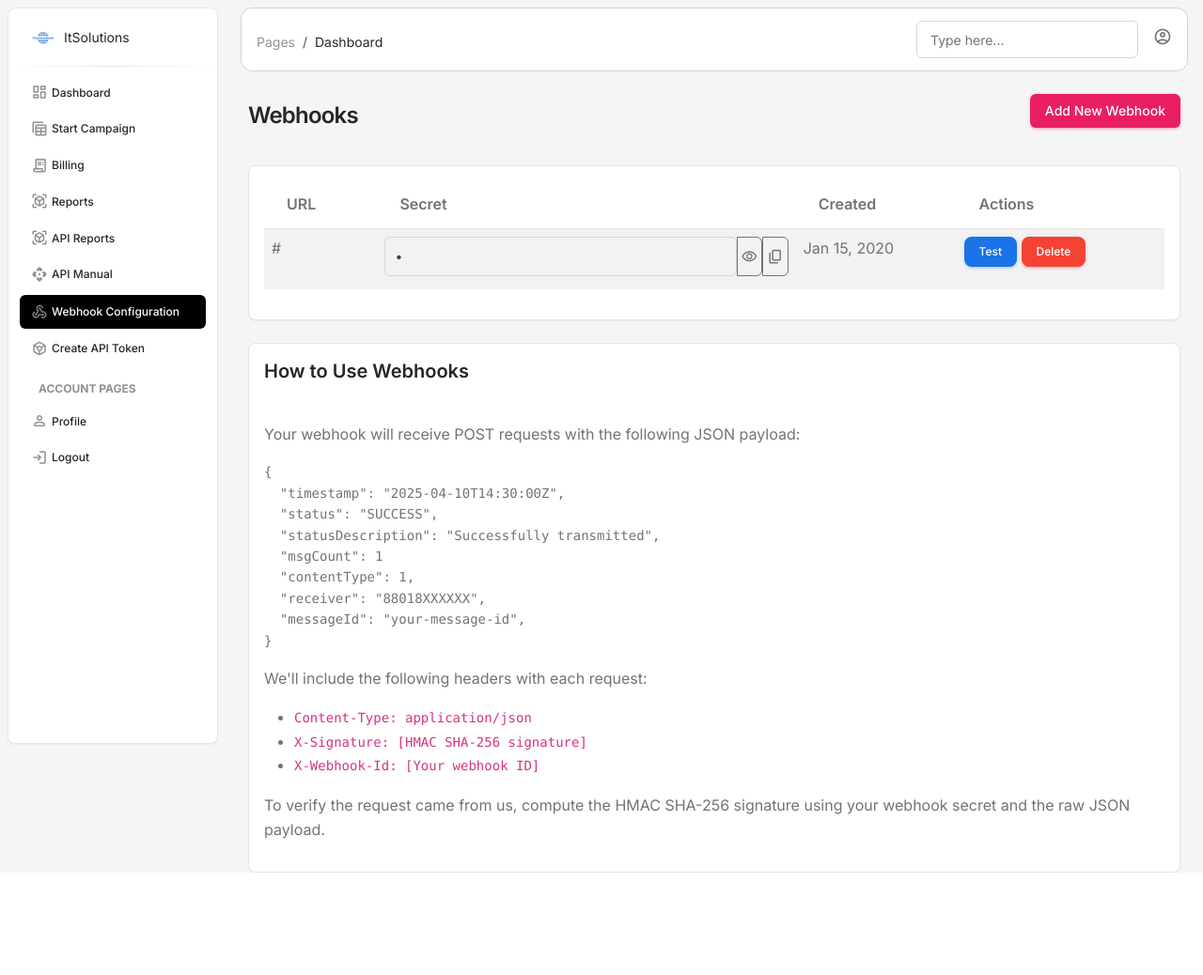
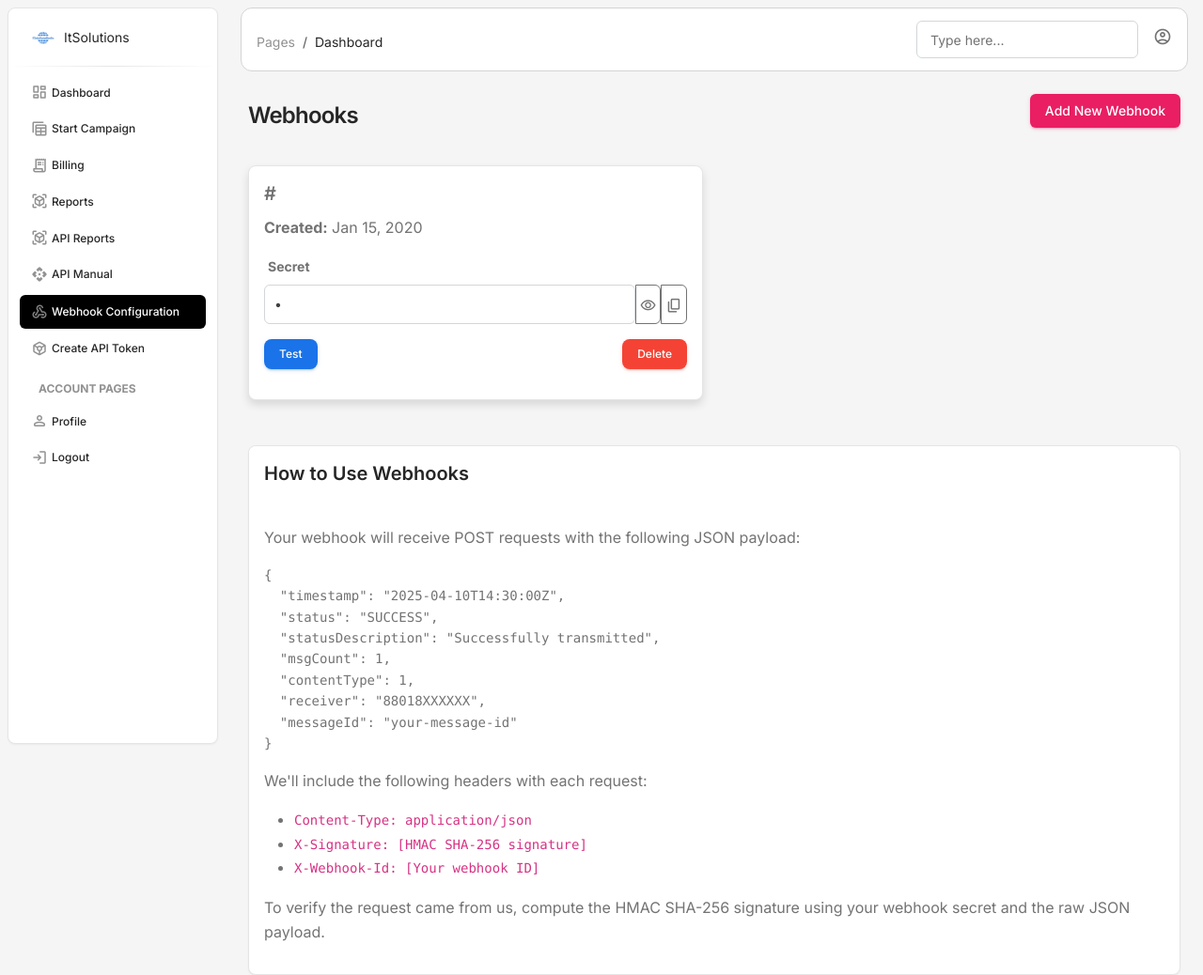
Before and after one commit to itsolution4india/send_sms_djnago, a Django app: page /webhooks/ in a window 1280 px wide. Shown: the whole page at 94% size. Before the commit the page ends 929 px from the top, so only its background shows below. Run offline with Django 5.2, Linux system fonts and the light colour scheme; a user stored in the database is signed in; tables that the repository leaves empty hold one stand-in row (values such as "Sample post"); some libraries are stand-ins or nearby versions.

Commit message:
Updated webhook view

```diff
--- a/sms_app/templates/webhooks_list.html
+++ b/sms_app/templates/webhooks_list.html
@@ -20,22 +20,16 @@
     {% endif %}
 
     {% if webhooks %}
-    <div class="card">
+    <div class="row row-cols-1 row-cols-md-2 g-4">
+        {% for webhook in webhooks %}
+        <div class="col">
+            <div class="card h-100 shadow-sm">
                 <div class="card-body">
-            <table class="table table-striped">
-                <thead>
-                    <tr>
-                        <th>URL</th>
-                        <th>Secret</th>
-                        <th>Created</th>
-                        <th>Actions</th>
-                    </tr>
-                </thead>
-                <tbody>
-                    {% for webhook in webhooks %}
-                    <tr>
-                        <td>{{ webhook.url }}</td>
-                        <td>
+                    <h5 class="card-title">{{ webhook.url }}</h5>
+                    <p class="card-text"><strong>Created:</strong> {{ webhook.created_at|date:"M d, Y" }}</p>
+
+                    <div class="mb-3">
+                        <label class="form-label"><strong>Secret</strong></label>
                         <div class="input-group">
                             <input type="password" id="secret-{{ webhook.id }}" class="form-control" value="{{ webhook.secret }}" readonly>
                             <button class="btn btn-outline-secondary toggle-password m-0 p-1" type="button" data-target="secret-{{ webhook.id }}">
@@ -45,23 +39,22 @@
                                 <i class="material-symbols-rounded opacity-50">content_copy</i>
                             </button>
                         </div>
-                        </td>
-                        <td>{{ webhook.created_at|date:"M d, Y" }}</td>
-                        <td>
+                    </div>
+
+                    <div class="d-flex justify-content-between">
                         <button class="btn btn-sm btn-info test-webhook" data-webhook-id="{{ webhook.id }}">Test</button>
-                            <form method="post" action="{% url 'webhook_delete' webhook.id %}" class="d-inline">
+                        <form method="post" action="{% url 'webhook_delete' webhook.id %}">
                             {% csrf_token %}
                             <button type="submit" class="btn btn-sm btn-danger" onclick="return confirm('Are you sure you want to delete this webhook?')">Delete</button>
                         </form>
-                        </td>
-                    </tr>
-                    {% endfor %}
-                </tbody>
-            </table>
                     </div>
                 </div>
+            </div>
+        </div>
+        {% endfor %}
+    </div>
 
-    <div class="mt-4">
+    <div class="mt-5">
         <div class="card">
             <div class="card-header">
                 <h5>How to Use Webhooks</h5>
@@ -72,10 +65,10 @@
   "timestamp": "2025-04-10T14:30:00Z",
   "status": "SUCCESS",
   "statusDescription": "Successfully transmitted",
-  "msgCount": 1
+  "msgCount": 1,
   "contentType": 1,
   "receiver": "88018XXXXXX",
-  "messageId": "your-message-id",
+  "messageId": "your-message-id"
 }</code></pre>
                 <p>We'll include the following headers with each request:</p>
                 <ul>
@@ -97,7 +90,7 @@
 <script>
     // Toggle password visibility
     document.querySelectorAll('.toggle-password').forEach(button => {
-        button.addEventListener('click', function() {
+        button.addEventListener('click', function () {
             const target = document.getElementById(this.dataset.target);
             if (target.type === 'password') {
                 target.type = 'text';
@@ -111,7 +104,7 @@
 
     // Copy to clipboard
     document.querySelectorAll('.copy-text').forEach(button => {
-        button.addEventListener('click', function() {
+        button.addEventListener('click', function () {
             const target = document.getElementById(this.dataset.target);
             target.type = 'text';
             target.select();
@@ -128,7 +121,7 @@
 
     // Test webhook
     document.querySelectorAll('.test-webhook').forEach(button => {
-        button.addEventListener('click', function() {
+        button.addEventListener('click', function () {
             const webhookId = this.dataset.webhookId;
             const originalText = this.innerHTML;
             this.innerHTML = 'Sending...';
@@ -153,10 +146,9 @@
                 });
         });
     });
-</script>
 
-<script>
-    document.addEventListener("DOMContentLoaded", function() {
+    // Highlight menu
+    document.addEventListener("DOMContentLoaded", function () {
         var dashboardLink = document.getElementById('Webhook');
         if (dashboardLink) {
             dashboardLink.classList.add('active');
```
Lines whose indentation alone changed are shown as unchanged.
